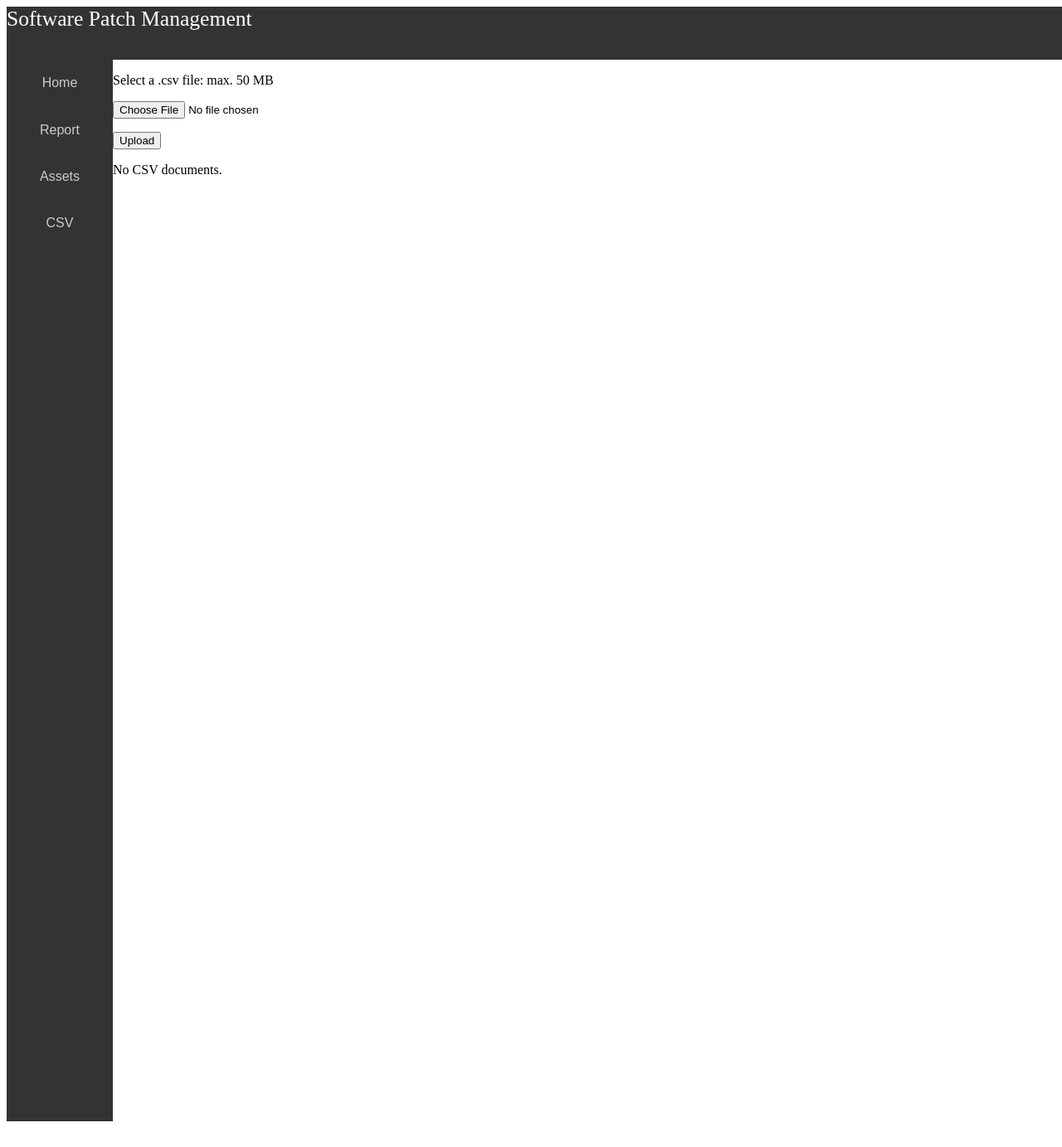
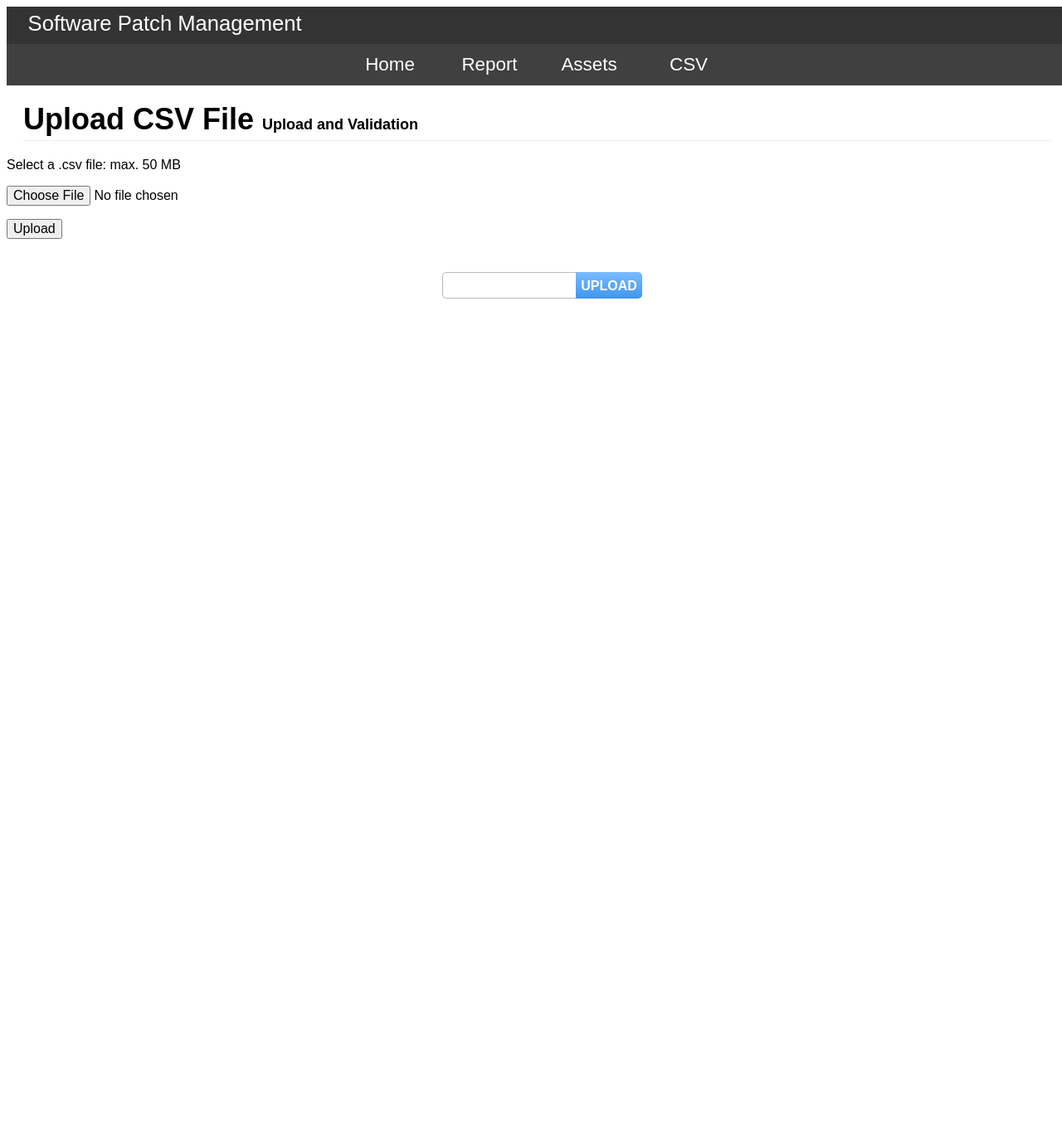
Before and after one commit to Pramothini/webapp, a Django app: page /csvinput in a window 1280 px wide. Shown: the whole page at 83% size. Before the commit the page ends 1352 px from the top, so only its background shows below. Run offline with Django 3.2, Linux system fonts and the light colour scheme; data that the repository does not hold is empty; parts of the project's set-up code (start-up, migrations or seed data) failed here and were passed over.

Commit message:
Update UI

```diff
--- a/svpm/showReport/static/showReport/style.css
+++ b/svpm/showReport/static/showReport/style.css
@@ -3,43 +3,220 @@
         color: white;
 }
 #heading {
-        width: 100vw;
+        width: 98vw;
         background-color: #333333;
-        height: 5vw;
+        height: 2.5vw;
+        font-family: 'Oswald', sans-serif;
         font-size: 2vw;
+        padding-left: 2vw;
+        padding-top: 0.5vw;
+        padding-bottom: 0.5vw;
 }
 #content {
-        //display: table-row;
         width: 100vw;
-        height: 95vw;
+        height: 97.5vw;
 }
 #menu {
-        //display: table-cell;
         background-color: #333333;
-        width: 10vw;
-        height: 100vw;
+        width: 100vw;
+        height: 5vw;
         text-align: center;
         float: left;
 }
 #page {
-        //display: table-cell;
         color: black;
-        width: 90vw;
+        width: 100vw;
         height: 100vw;
         float: right;
 }
-button {
-        width: 100%;
-        padding: 1.2em;
-        background-color: #333333;
-        color: #cccccc;
-        border: none;
-        background: none;
-        font-size: 100%;
+
+#section {
+        width: 30vw;
+        float: center;
+}
+.nav ul {
+        list-style: none;
+        background-color: #404040;
+        text-align: center;
+        padding: 0;
+        margin: 0;
+}
+
+.nav li {
+        font-family: 'Oswald', sans-serif;
+        font-size: 1.2em
+        line-height: 40px;
+        height: 40px;
+        border-bottom: 1px solid #888;
+}
+
+.nav a {
+        text-decoration: none;
+        color: #fff;
+        display: block;
+        transition: .3s background-color;
+}
+.nav a:link, a:visited {
+}
+.nav a:hover, a:active {
+        background-color: #005f5f;
+}
 
 
+@media screen and (min-width: 600px) {
+        .nav li {
+                width: 120px;
+                border-bottom: none;
+                height: 50px;
+                line-height: 50px;
+                font-size: 1.4em;
+        }
+        /* display inline */
+        .nav li {
+                display: inline-block;
+                margin-right: -4px;
+        }
+
 }
-button:hover {
-        background-color: #000000;
-        color: #ffffff;
+
+#container {
+        text-align: center;
 }
+
+div.centerColumn {
+    width: 40%;
+    margin: 0 0% 0 30%;
+}
+
+.button {
+        padding: 10px;
+        width:14%;
+        font-size: 14px;
+        font-family: 'Oswald', sans-serif;
+        background-color: #333333;
+        border: none;
+        color: #fff;
+        text-align: center;
+        transition: .3s background-color;
+        display: inline-block;
+        border-radius: 8px;
+        float: right;
+}
+.button:hover {
+        background-color: #005f5f;
+}
+
+
+
+.row section {
+        width: 100%;
+        height: 10%;
+        border-bottom: 1px, solid, #333333;
+}
+.row context {
+        padding-left: 5%;
+        padding-top: 0.5vw;
+        font-family: 'Oswald', sans-serif;
+        font-size: 2em;
+        padding-bottom: 5px;
+        border-bottom: 1px, solid, #333333;
+}
+
+.h1, h1 {
+    font-size: 36px;
+    font-family: 'Oswald', sans-serif;
+}
+
+.h1 small, small{
+    font-size: 50%;
+    font-color: #777;
+}
+
+.page-header {
+        padding-bottom: 4px;
+        margin: 20px 20px 20px;
+        border-bottom: 1px solid #eee;
+}
+
+
+input{
+        font-size: 1em;
+        font-family: 'Oswald', sans-serif;
+}
+
+
+.fileUpload {
+        font-family: 'Oswald', sans-serif;
+}
+
+
+.custom_file_upload {
+        width: 230px;
+        height: 20px;
+        margin: 40px auto;
+}
+
+input.file {
+        width: 150px;
+        height: 20px;
+        border: 1px solid #BBB;
+        border-right: 0;
+        color: #404040;
+        padding: 5px;
+
+        -webkit-border-top-left-radius: 5px;
+        -webkit-border-bottom-left-radius: 5px;
+        -moz-border-radius-topleft: 5px;
+        -moz-border-radius-bottomleft: 5px;
+        border-top-left-radius: 5px;
+        border-bottom-left-radius: 5px;
+
+        outline: none;
+}
+
+.file_upload {
+        width: 80px;
+        height: 24px;
+        background: #7abcff;
+        background: -moz-linear-gradient(top,  #7abcff 0%, #60abf8 44%, #4096ee 100%);
+        background: -webkit-gradient(linear, left top, left bottom, color-stop(0%,#7abcff), color-stop(44%,#60abf8), color-stop(100%,#4096ee));
+        background: -webkit-linear-gradient(top,  #7abcff 0%,#60abf8 44%,#4096ee 100%);
+        background: -o-linear-gradient(top,  #7abcff 0%,#60abf8 44%,#4096ee 100%);
+        background: -ms-linear-gradient(top,  #7abcff 0%,#60abf8 44%,#4096ee 100%);
+        background: linear-gradient(top,  #7abcff 0%,#60abf8 44%,#4096ee 100%);
+        filter: progid:DXImageTransform.Microsoft.gradient( startColorstr='#7abcff', endColorstr='#4096ee',GradientType=0 );
+
+        display: inline;
+        position: absolute;
+        overflow: hidden;
+        cursor: pointer;
+
+        -webkit-border-top-right-radius: 5px;
+        -webkit-border-bottom-right-radius: 5px;
+        -moz-border-radius-topright: 5px;
+        -moz-border-radius-bottomright: 5px;
+        border-top-right-radius: 5px;
+        border-bottom-right-radius: 5px;
+
+        font-weight: bold;
+        color: #FFF;
+        text-align: center;
+        padding-top: 8px;
+}
+.file_upload:before {
+        content: 'UPLOAD';
+        position: absolute;
+        left: 0; right: 0;
+        text-align: center;
+
+        cursor: pointer;
+}
+
+.file_upload input {
+        position: relative;
+        height: 30px;
+        width: 250px;
+        display: inline;
+        cursor: pointer;
+        opacity: 0;
+}
--- a/svpm/showReport/templates/csvInput.html
+++ b/svpm/showReport/templates/csvInput.html
@@ -1,7 +1,12 @@
 {% extends "menu.html" %}
 {% block csvDiv %}
+<div>
+   <h1 class="page-header">Upload CSV File</page-header>
+      <small>Upload and Validation</small>
+   </h1>
+</div>
 
-<div>
+<div class="fileUpload">
 	<!-- Upload form -->
 	<form action="{% url 'csvInput' %}" method="post" enctype="multipart/form-data">
 	{% csrf_token %}
@@ -15,17 +20,13 @@
 		<p><input type="submit" value="Upload" /></p>
 	</form>
 
-	<!-- List of uploaded csv files -->
-	{% if allCSVFiles %}
-		<ul>
-		{% for curCSVFile in allCSVFiles %}
-			<li><a href="{{ curCSVFile.csvfile.url }}">{{ curCSVFile.csvfile.name }}</a></li>
-		{% endfor %}
-		</ul>
-	{% else %}
-		<p>No CSV documents.</p>
-	{% endif %}
 
+	<div class="custom_file_upload">
+		<input type="text" class="file" name="file_info">
+		<div class="file_upload">
+			<input type="file" id="file_upload" name="file_upload">
+		</div>
+	</div>
 </div>
 
 {% endblock %}
--- a/svpm/showReport/templates/menu.html
+++ b/svpm/showReport/templates/menu.html
@@ -1,4 +1,4 @@
-<!doctype html>
+<!DOCTYPE html>
 <html>
 
 {% load staticfiles %}
@@ -19,24 +19,14 @@
   <div id="wrapper">
     <div id="heading">Software Patch Management</div>
     <div id="content">
-      <div id="menu">
-        <div id="choice">
-        <button onclick="location.href = 'home'">Home</button>
-        </div>
-
-        <div id="choice">
-        <button onclick="location.href = 'report'"> Report </button>
-        </div>
-
-        <div id="choice">
-        <button onclick="location.href = 'assets'"> Assets </button>
-        </div>
-
-        <div id="choice">
-        <button onclick="location.href = 'csvinput'"> CSV </button>
-        </div>
+      <div class="nav">
+        <ul>
+            <li><a class="active" href="home">Home</a></li>
+            <li><a href="report">Report</a></li>
+            <li><a href="assets">Assets</a></li>
+            <li><a href="csvinput">CSV</a></li>
+        </ul>
       </div>
-
       <div id="page">
         {% block assetDiv %}{% endblock %}
         {% block reportDiv %}{% endblock %}
```
Also changed, not shown: svpm/showReport/static/showReport/styleAsset.css (+19 -20 lines), svpm/showReport/templates/assets.html (+12 -8 lines), svpm/showReport/templates/home.html (+6 -1 lines), svpm/showReport/templates/report.html (+12 -7 lines).
